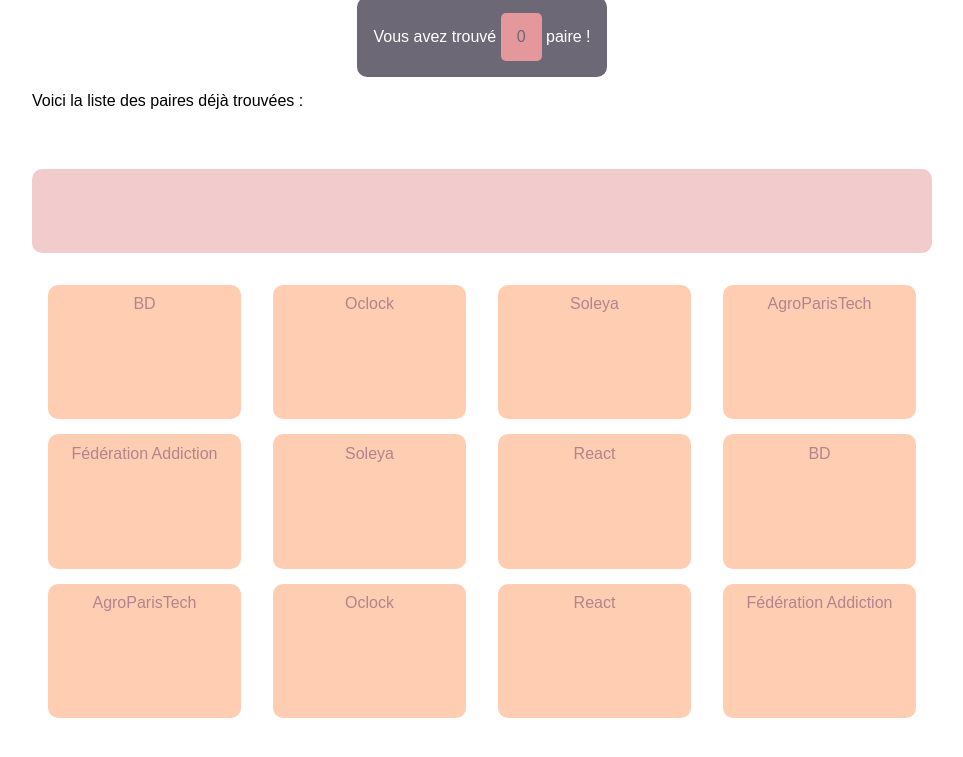
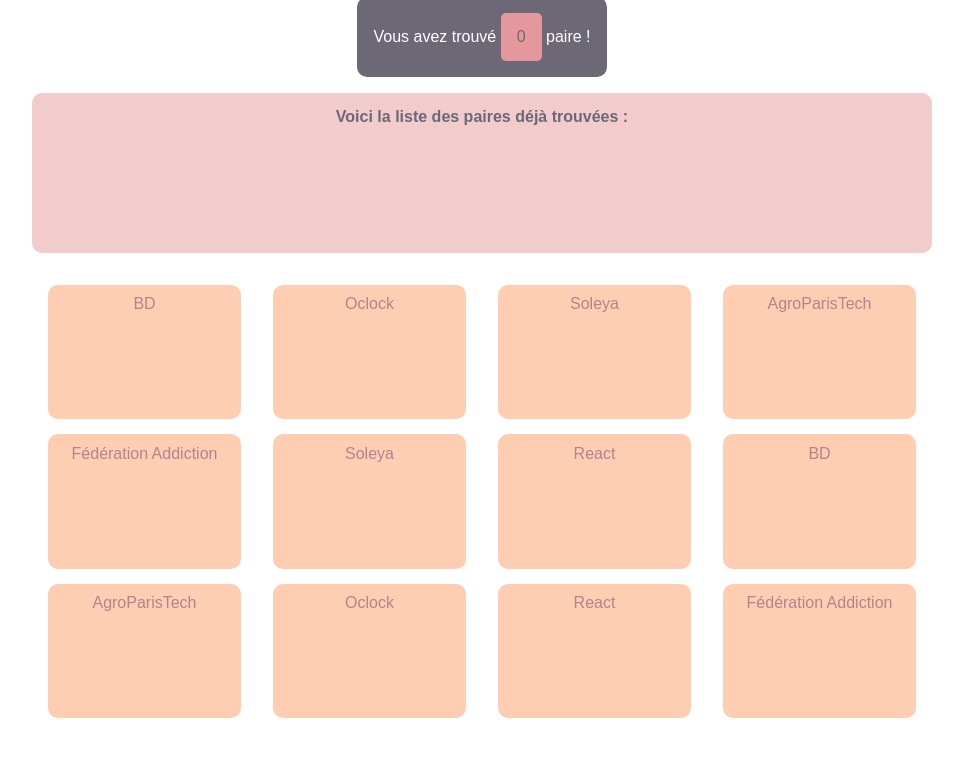
Before and after one commit to marine-spaak/my-cv-memory-game, a React app: page / in a window 1280 px wide. Shown: the part 99-856 px from the top of the page, without its empty margins (158-1121 px from the left). Built offline with nearby package versions, Linux system fonts and the light colour scheme.

Commit message:
Ok pour les fonctionnalités basiques du memory avec le compteur des paires gagnées, l'affichage de ces paires sur une ligne en haut du plateau, la disparition des cartes trouvées dans le plateau

```diff
--- a/src/components/Card/Card.scss
+++ b/src/components/Card/Card.scss
@@ -60,4 +60,6 @@
 .isInWonList {
   background-color: pink;
   width: 100px;
+  height: 100px;
+  word-wrap: break-word;
 }
--- a/src/components/FoundPairs/FoundPairs.js
+++ b/src/components/FoundPairs/FoundPairs.js
@@ -14,6 +14,16 @@
 
   const hasPickedTwoCards = (selectedCardsFromState.length >= 2);
 
+  const sortedArrayOfWinningPairs = cards.filter(
+    // Je filtre les cartes qui font partie de la liste gagnée
+    (card) => wonPairsFromState.includes(card.pairId),
+  ).sort(
+    // TODO améliorer pour que ce soit trié par ordre de découverte de la paire
+    // Et non par ordre des pairID dans le tableau généré au début
+    (a, b) => a.pairId - b.pairId,
+  ).filter((card, index) => (
+    index % 2 === 1));
+
   return (
     <div
       className="FoundPairs"
@@ -25,19 +35,12 @@
       }}
     >
 
-      <p>Voici la liste des paires déjà trouvées : </p>
+      <p className="FoundPairs-header">Voici la liste des paires déjà trouvées : </p>
 
       {/* J'affiche la liste des paires gagnées */}
       <div className="FoundPairs-won">
-        {cards
-          .filter(
-            // Je filtre les cartes qui font partie de la liste gagnée
-            (card) => wonPairsFromState.includes(card.pairId),
-          ).sort(
-            // TODO améliorer pour que ce soit trié par ordre de découverte de la paire
-            // Et non par ordre des pairID dans le tableau généré au début
-            (a, b) => a.pairId - b.pairId,
-          ).map((card) => (
+        {sortedArrayOfWinningPairs
+          .map((card) => (
             <Card
               key={card.id}
               label={card.label}
--- a/src/components/FoundPairs/FoundPairs.scss
+++ b/src/components/FoundPairs/FoundPairs.scss
@@ -5,14 +5,22 @@
   display: flex;
   flex-wrap: wrap;
   height: 20%;
-}
-
-.FoundPairs-won {
   border-radius: 10px;
-  padding-top: 1rem;
+  padding: 1rem;
   background-color: rgba(229, 152, 155, 0.5);
   min-height: 15%;
   width: 100%;
   color: #6d6875;
   font-weight: bold;
+
+  &-header {
+    width: 100%;
+  }
+
+  &-won {
+    display: flex;
+    flex-direction: row;
+    align-items: baseline;
+    column-gap: 50px;
+  }
 }
```
